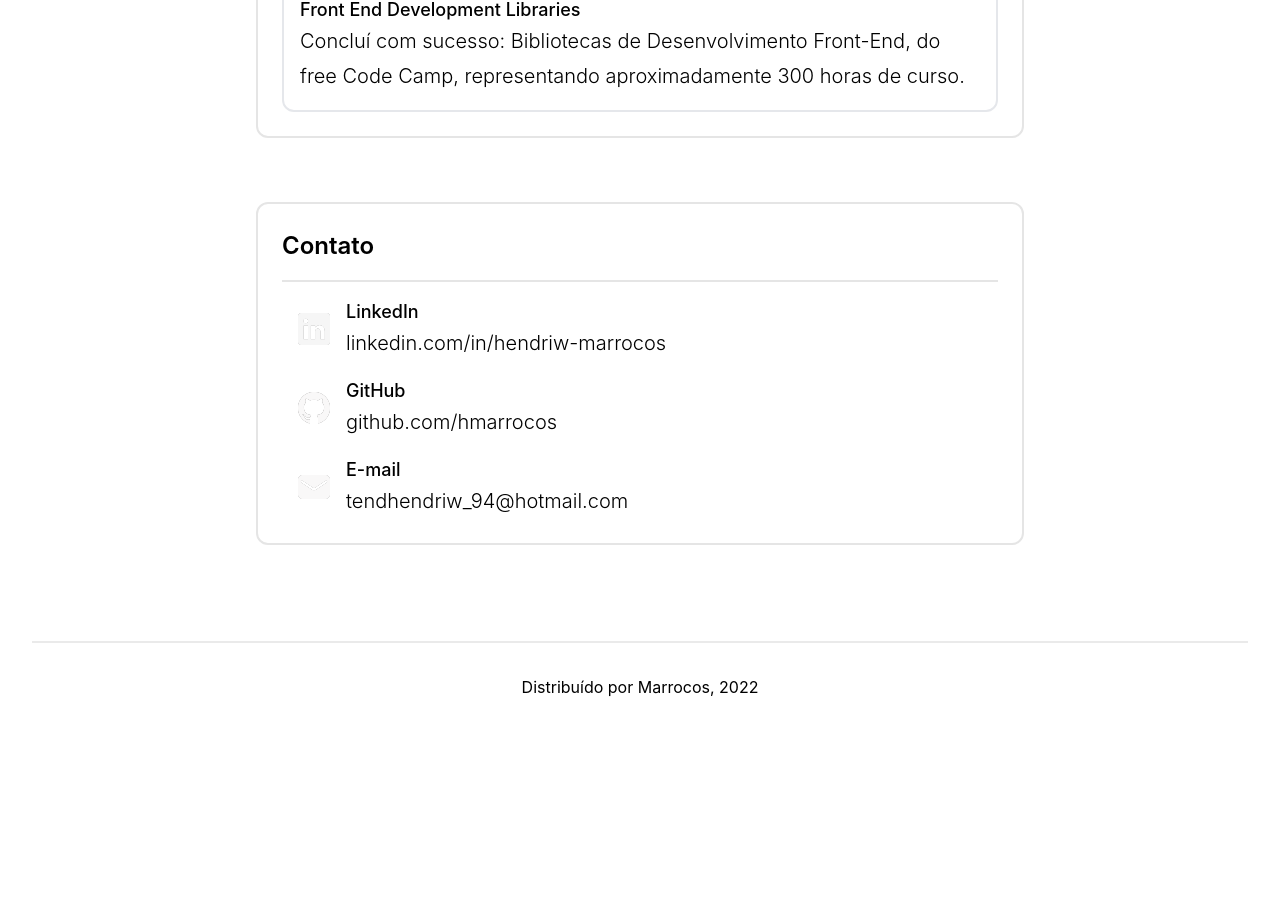
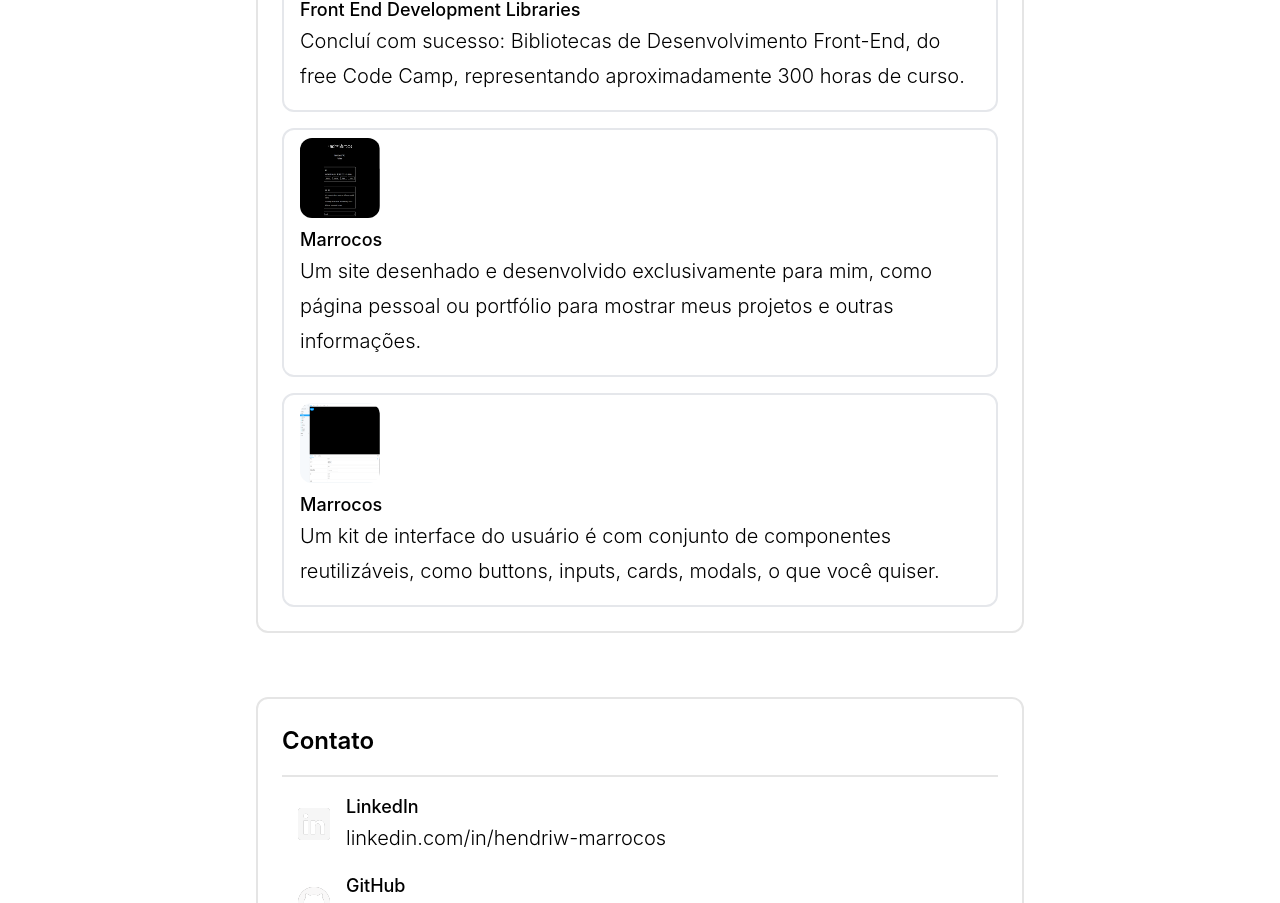
Before and after one commit to hmarrocos/hmarrocos, a Next.js app: page / in a window 1280 px wide. Shown: the part 1919-2822 px from the top of the page. Before the commit the page ends 2650 px from the top, so only its background shows below. Built offline with nearby package versions, Linux system fonts and the light colour scheme.

Commit message:
add projs

```diff
--- a/pages/index.tsx
+++ b/pages/index.tsx
@@ -244,6 +244,57 @@ export default function Home(): JSX.Element {
                   </div>
                 </div>
               </a>
+
+              <a
+                href="https://github.com/hmarrocos/hmarrocos"
+                target="_blank"
+                rel="noopener noreferrer"
+              >
+                <div className="flex-col rounded-xl border-2 px-4 py-2">
+                  <img
+                    className="h-20 w-20 rounded-xl"
+                    src="/mws.png"
+                    alt="Marrocos website"
+                  ></img>
+                  <div className="flex flex-col py-2">
+                    <div className="flex">
+                      <h4 className="text-lg font-medium flex-1">
+                        Marrocos
+                      </h4>
+                    </div>
+                    <p className="text-lg font-light">
+                      Um site desenhado e desenvolvido exclusivamente para mim, como
+                      página pessoal ou portfólio para mostrar meus projetos e outras informações.
+                    </p>
+                  </div>
+                </div>
+              </a>
+
+              <a
+                href="https://github.com/hmarrocos/uikit"
+                target="_blank"
+                rel="noopener noreferrer"
+              >
+                <div className="flex-col rounded-xl border-2 px-4 py-2">
+                  <img
+                    className="h-20 w-20 rounded-xl"
+                    src="/uik.png"
+                    alt="UI Kit"
+                  ></img>
+                  <div className="flex flex-col py-2">
+                    <div className="flex">
+                      <h4 className="text-lg font-medium flex-1">
+                        Marrocos
+                      </h4>
+                    </div>
+                    <p className="text-lg font-light">
+                      Um kit de interface do usuário é com conjunto de
+                      componentes reutilizáveis, como buttons, inputs, cards, modals, o que você quiser.
+                    </p>
+                  </div>
+                </div>
+              </a>
+
             </div>
             <div id="cont" className={styles.card}>
               <h2>Contato</h2>
```
Also changed, not shown: public/mws.png (added), public/uik.png (added).
